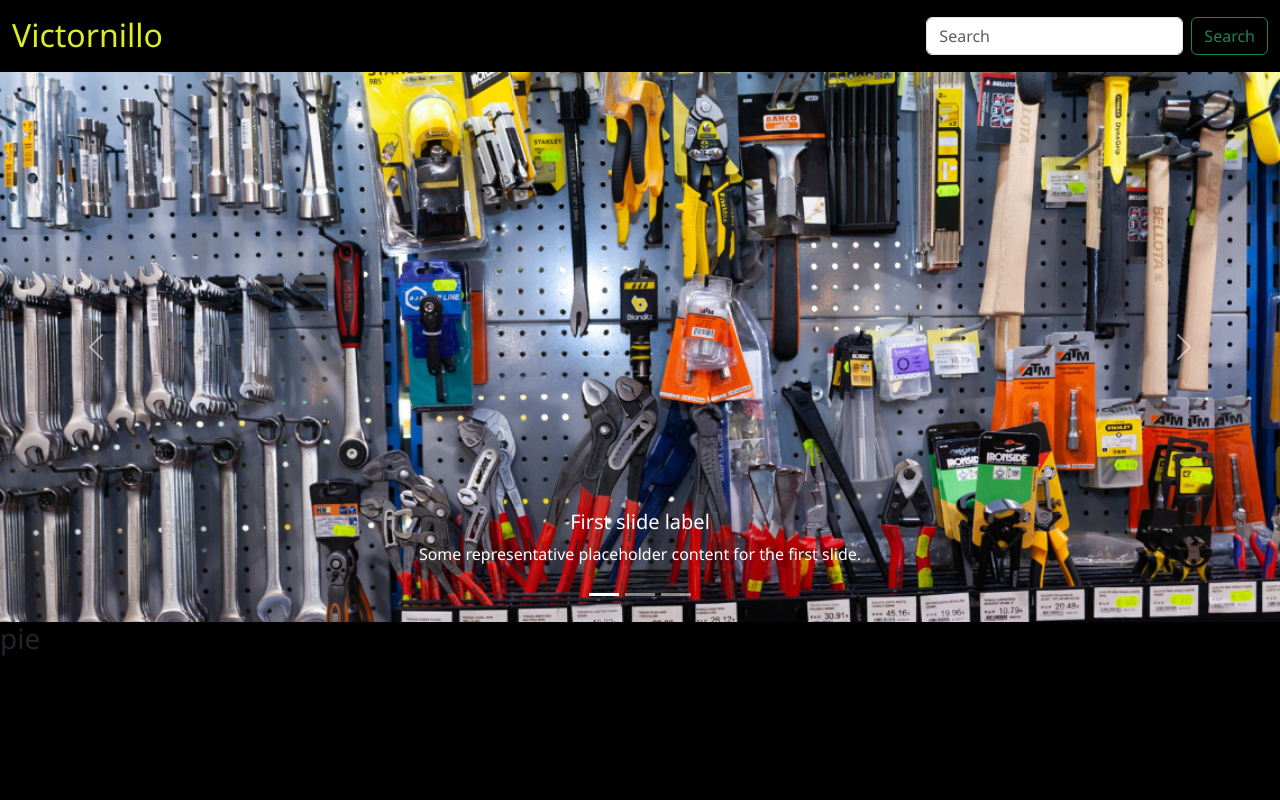
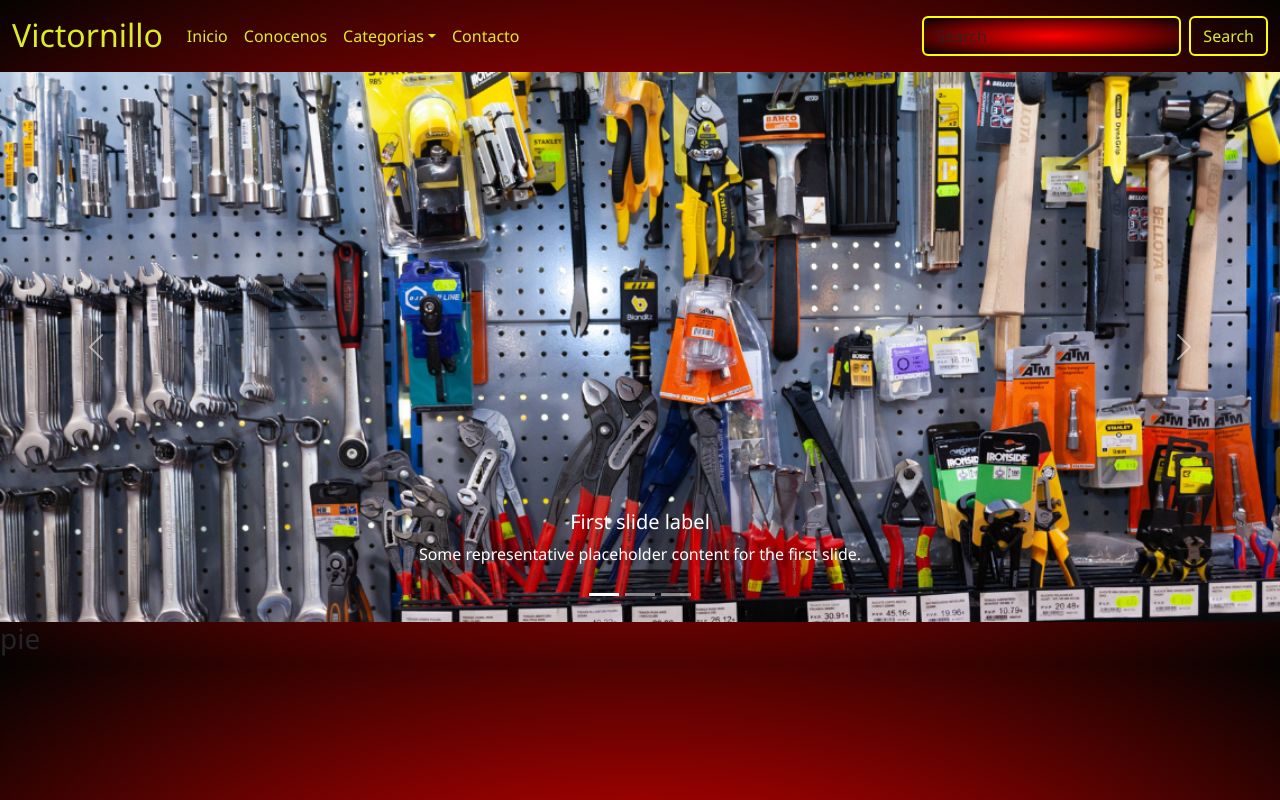
Before and after one commit to IgnacioCanal/Victornillo, a website: page index.html in a window 1280 px wide. Drawn offline with nearby package versions, Linux system fonts and the light colour scheme.

Commit message:
Detalles estéticos al header

```diff
--- a/scss/_header.scss
+++ b/scss/_header.scss
@@ -7,6 +7,33 @@ header{
           color: $color-titulo;
         }
       }
+      .collapse{
+        .navbar-nav{
+          .nav-item{
+            .nav-link{
+              color: $color-titulo;
+            }
+            .dropdown-menu{
+              background-image: $fondo;
+              .dropdown-item{
+                color: $color-titulo;
+              }
+            }
+          }
+        }
+        .d-flex{
+          color: $color-titulo;
+          .form-control{
+            background-image: $fondo;
+            border: 2px solid yellow;
+            color: $color-titulo;
+          }
+          .btn{
+            color:$color-titulo;
+            border: 2px solid yellow;
+          }
+        }
+      }
     }
   }
 }
--- a/scss/_reset.scss
+++ b/scss/_reset.scss
@@ -5,5 +5,5 @@
 }
 body{
   font-family: 'Segoe UI', Tahoma, Geneva, Verdana, sans-serif;
-  background-color: black;
+  background-image: $fondo;
 }
--- a/scss/_variables.scss
+++ b/scss/_variables.scss
@@ -1 +1,2 @@
 $color-titulo: #dced27;
+$fondo: radial-gradient( red, rgb(4, 3, 2));
```
Also changed, not shown: index.html (+1 -3 lines), css/style.css, 1 other file.
